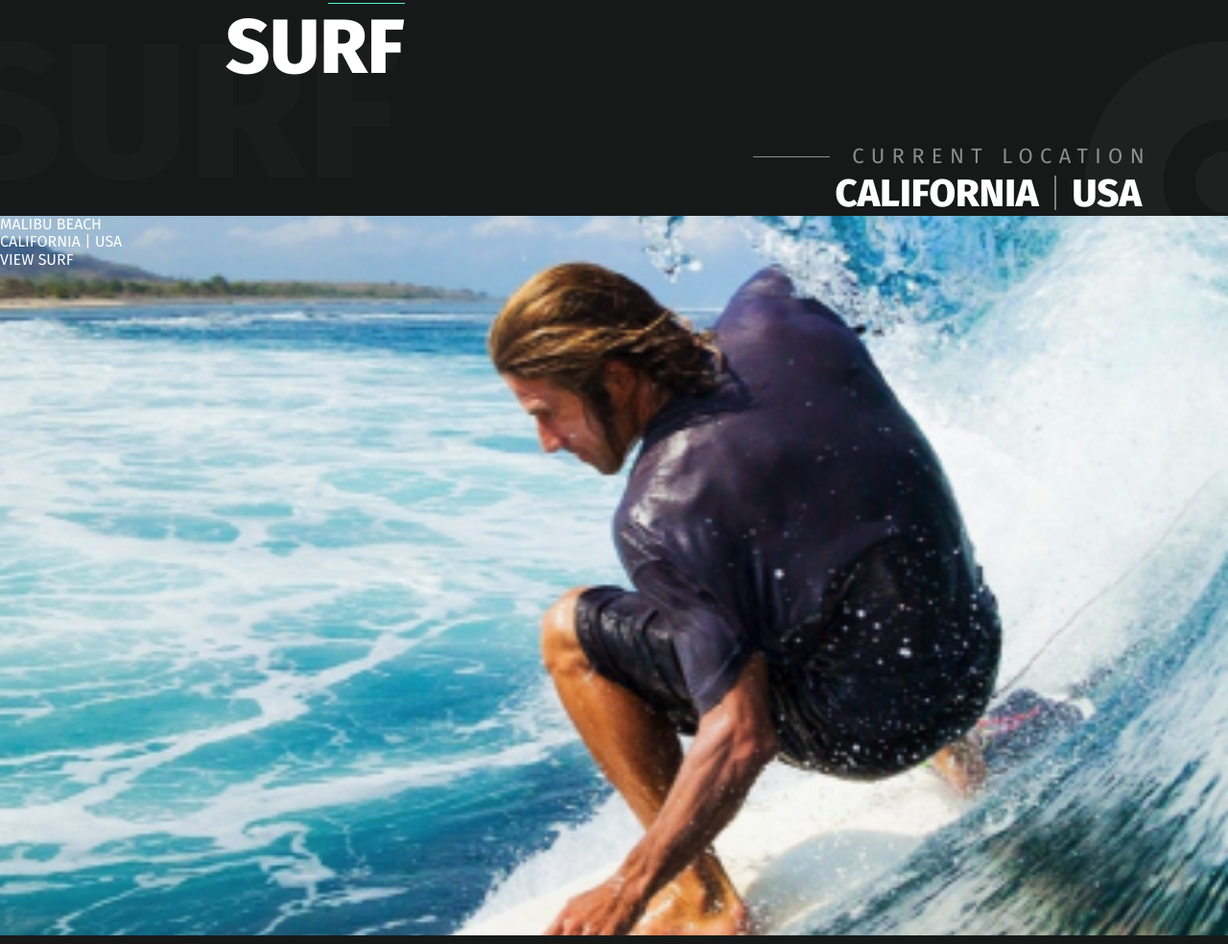
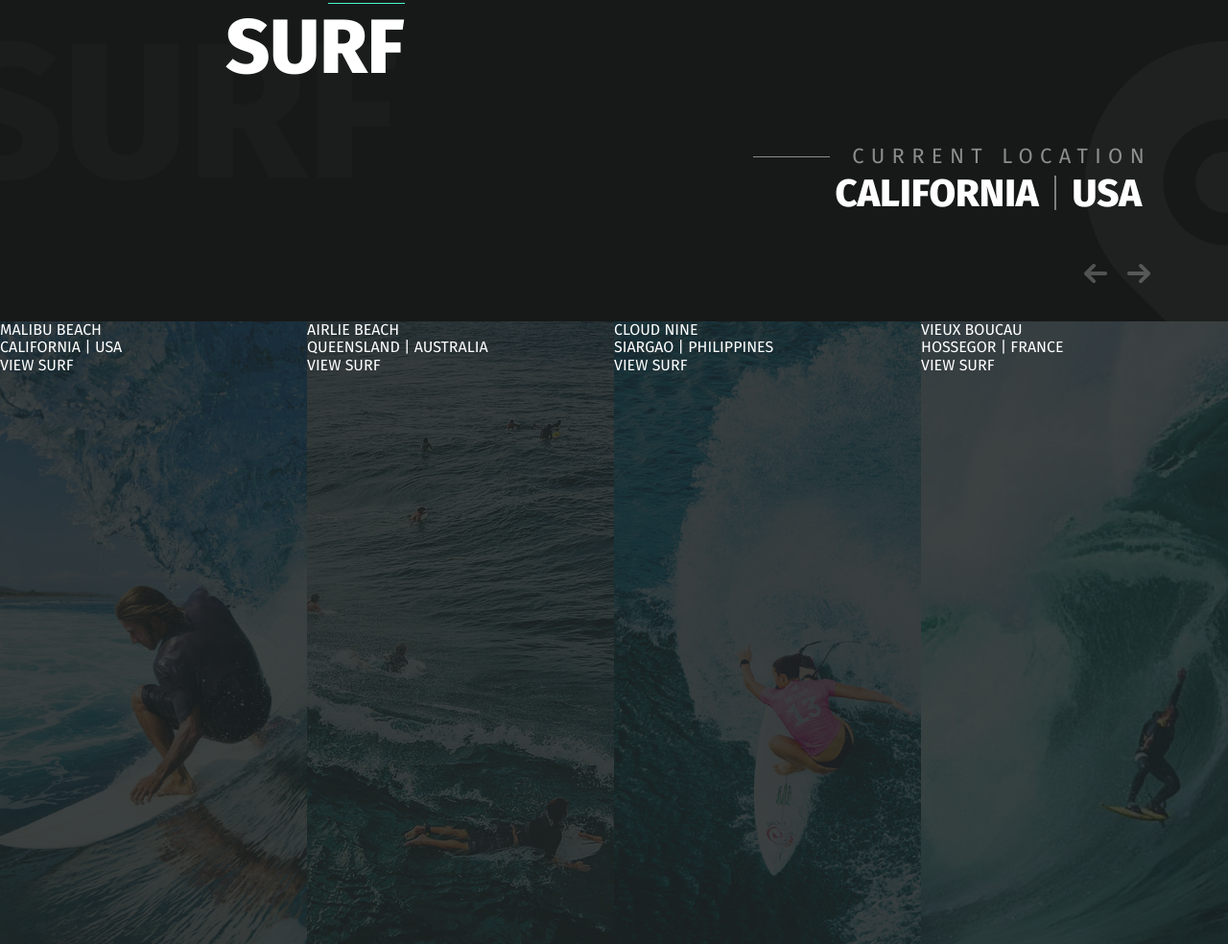
Before and after one commit to EPShepelev/Landing_Go-surf, a website: page app/index.html in a window 1280 px wide. Shown: the part 957-1941 px from the top of the page at 96% size. Drawn offline with nearby package versions, Linux system fonts and the light colour scheme.

Commit message:
сделала немного в блоке surf-slider

```diff
--- a/app/index.html
+++ b/app/index.html
@@ -150,6 +150,87 @@
         <div class="surf-box" style="background-image: url(../img/slide-1.jpg);">
           <div class="surf-box__inner">
             <div class="surf-box__inner-title">Malibu Beach</div>
+            <div class="surf-box__inner-location">California <span>|</span> USA</div>
+            <div class="btn-box">
+              <a href="#" class="btn">View <span>Surf</span></a>
+            </div>
+          </div>
+        </div>
+        <div class="surf-box" style="background-image: url(../img/slide-2.jpg);">
+          <div class="surf-box__inner">
+            <div class="surf-box__inner-title">Airlie Beach</div>
+            <div class="surf-box__inner-location">Queensland <span>|</span> Australia</div>
+            <div class="btn-box">
+              <a href="#" class="btn">View <span>Surf</span></a>
+            </div>
+          </div>
+        </div>
+        <div class="surf-box" style="background-image: url(../img/slide-3.jpg);">
+          <div class="surf-box__inner">
+            <div class="surf-box__inner-title">Cloud Nine</div>
+            <div class="surf-box__inner-location">Siargao <span>|</span> Philippines</div>
+            <div class="btn-box">
+              <a href="#" class="btn">View <span>Surf</span></a>
+            </div>
+          </div>
+        </div>
+        <div class="surf-box" style="background-image: url(../img/slide-4.jpg);">
+          <div class="surf-box__inner">
+            <div class="surf-box__inner-title">Vieux Boucau</div>
+            <div class="surf-box__inner-location">Hossegor <span>|</span> France</div>
+            <div class="btn-box">
+              <a href="#" class="btn">View <span>Surf</span></a>
+            </div>
+          </div>
+        </div>
+        <div class="surf-box" style="background-image: url(../img/slide-1.jpg);">
+          <div class="surf-box__inner">
+            <div class="surf-box__inner-title">Malibu Beach</div>
+            <div class="surf-box__inner-location">California | USA</div>
+            <div class="btn-box">
+              <a href="#" class="btn">View <span>Surf</span></a>
+            </div>
+          </div>
+        </div>
+        <div class="surf-box" style="background-image: url(../img/slide-1.jpg);">
+          <div class="surf-box__inner">
+            <div class="surf-box__inner-title">Malibu Beach</div>
+            <div class="surf-box__inner-location">California <span>|</span> USA</div>
+            <div class="btn-box">
+              <a href="#" class="btn">View <span>Surf</span></a>
+            </div>
+          </div>
+        </div>
+        <div class="surf-box" style="background-image: url(../img/slide-2.jpg);">
+          <div class="surf-box__inner">
+            <div class="surf-box__inner-title">Airlie Beach</div>
+            <div class="surf-box__inner-location">Queensland <span>|</span> Australia</div>
+            <div class="btn-box">
+              <a href="#" class="btn">View <span>Surf</span></a>
+            </div>
+          </div>
+        </div>
+        <div class="surf-box" style="background-image: url(../img/slide-3.jpg);">
+          <div class="surf-box__inner">
+            <div class="surf-box__inner-title">Cloud Nine</div>
+            <div class="surf-box__inner-location">Siargao <span>|</span> Philippines</div>
+            <div class="btn-box">
+              <a href="#" class="btn">View <span>Surf</span></a>
+            </div>
+          </div>
+        </div>
+        <div class="surf-box" style="background-image: url(../img/slide-4.jpg);">
+          <div class="surf-box__inner">
+            <div class="surf-box__inner-title">Vieux Boucau</div>
+            <div class="surf-box__inner-location">Hossegor <span>|</span> France</div>
+            <div class="btn-box">
+              <a href="#" class="btn">View <span>Surf</span></a>
+            </div>
+          </div>
+        </div>
+        <div class="surf-box" style="background-image: url(../img/slide-1.jpg);">
+          <div class="surf-box__inner">
+            <div class="surf-box__inner-title">Malibu Beach</div>
             <div class="surf-box__inner-location">California | USA</div>
             <div class="btn-box">
               <a href="#" class="btn">View <span>Surf</span></a>
--- a/app/js/main.js
+++ b/app/js/main.js
@@ -11,8 +11,15 @@ $(function(){
   /* внизу хедера подключаем еще слайдер, кторый будет с основным */
   $('.slider-dots').slick({
     slidesToShow: 4,
-   slidesToScroll: 4,
+    slidesToScroll: 4,
     asNavFor: '.header__slider'
+  });
+
+  $('.surf-slider').slick({
+    slidesToShow: 4,
+    slidesToScroll: 1,
+    prevArrow: '<img class="slider-arrows slider-arrows__left" src="img/arrow-left.svg" alt="arrow-left image">',
+    nextArrow: '<img class="slider-arrows slider-arrows__right" src="img/arrow-right.svg" alt="arrow-right image">'
   });
 
 
--- a/app/scss/style.scss
+++ b/app/scss/style.scss
@@ -189,7 +189,24 @@
   background-repeat: no-repeat;
   background-size: cover;
   min-height: 750px;
+  &__inner{
+    min-height: 750px;
+    background: rgba(#1C2121, .85);
+    position: relative;
+  }
 }
+.surf-slider{
+  padding-top: 110px;
+  .slider-arrows{
+    top: 50px;
+    opacity: 0.25;
+    &:hover{
+      opacity: 1;
+    }
+  }
+}
+.surf-box__inner-title{}
+.surf-box__inner-location{}
 
 
 @keyframes animation-dash {
```
Also changed, not shown: app/css/style.min.css.
